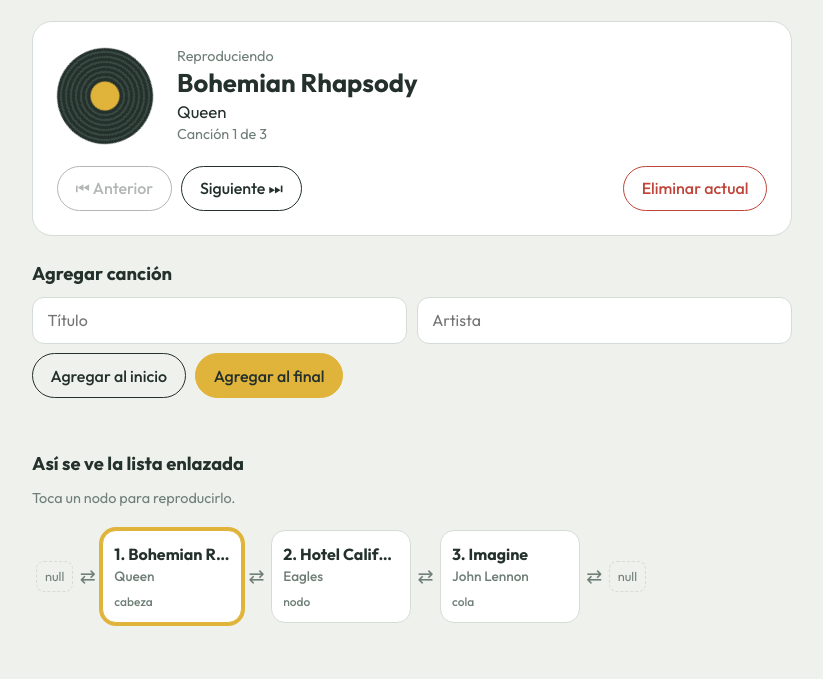
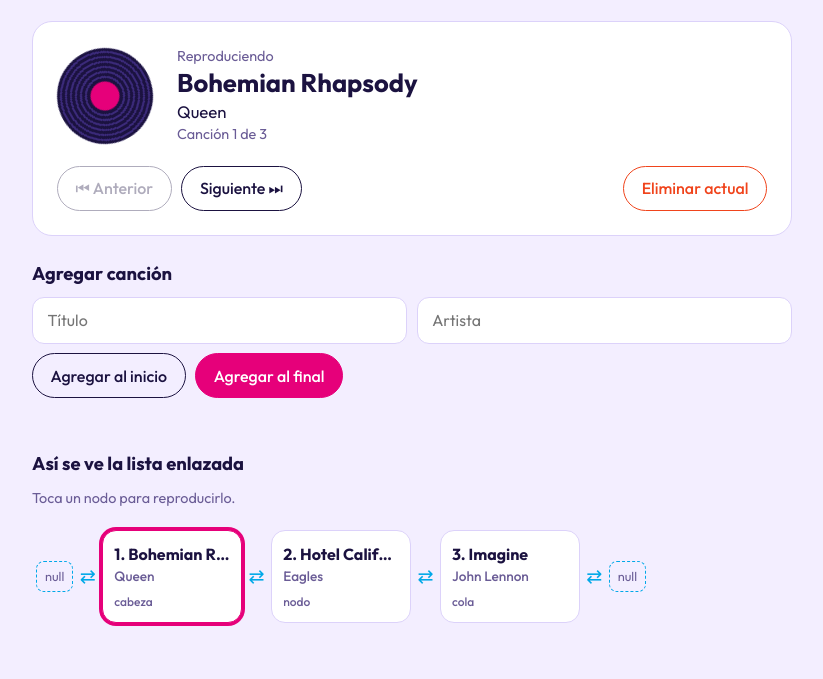
Before and after one commit to Logicainformatica18/navegador, a plain HTML site: page index.html in a window 1280 px wide. Shown: the part 121-800 px from the top of the page, without its empty margins (228-1051 px from the left). Drawn offline with Linux system fonts and the light colour scheme.

Commit message:
cambiando diseño
Updated color variables and styles for better theming.

```diff
--- a/styles.css
+++ b/styles.css
@@ -1,24 +1,30 @@
 :root {
-  --fondo: #EEF1EC;
+  --fondo: #F3EEFF;
   --superficie: #FFFFFF;
-  --tinta: #23302B;
-  --suave: #6F7F77;
-  --acento: #E0B33A;
-  --acento-oscuro: #B88A14;
-  --peligro: #C0453A;
-  --borde: #D5DCD6;
+  --tinta: #1B1240;
+  --suave: #6A5C96;
+  --acento: #E6007A;
+  --acento-oscuro: #B8005F;
+  --secundario: #00A8E8;
+  --peligro: #F0441C;
+  --borde: #DCD2FA;
+  --sobre-acento: #FFFFFF;
+  --surco: #3B2A7A;
 }
 
 @media (prefers-color-scheme: dark) {
   :root {
-    --fondo: #19211E;
-    --superficie: #232D29;
-    --tinta: #E6ECE8;
-    --suave: #9AA8A1;
-    --acento: #E9C25A;
-    --acento-oscuro: #E9C25A;
-    --peligro: #E2685D;
-    --borde: #34413B;
+    --fondo: #120B2E;
+    --superficie: #1E1547;
+    --tinta: #F2EEFF;
+    --suave: #A99CD6;
+    --acento: #FF4FA3;
+    --acento-oscuro: #FF7AB9;
+    --secundario: #3DDCFF;
+    --peligro: #FF7A45;
+    --borde: #34296B;
+    --sobre-acento: #1B1240;
+    --surco: #4A3A96;
   }
 }
 
@@ -47,6 +53,10 @@ body {
   font-size: 2.6rem;
   font-weight: 700;
   letter-spacing: -0.02em;
+  background: linear-gradient(90deg, var(--acento), #8B3DFF, var(--secundario));
+  -webkit-background-clip: text;
+  background-clip: text;
+  color: transparent;
 }
 
 .encabezado p {
@@ -71,7 +81,7 @@ body {
   border-radius: 50%;
   background:
     radial-gradient(circle, var(--acento) 0 14px, var(--tinta) 15px 17px, transparent 18px),
-    repeating-radial-gradient(circle, var(--tinta) 0 3px, #3A4A43 3px 5px);
+    repeating-radial-gradient(circle, var(--tinta) 0 3px, var(--surco) 3px 5px);
 }
 
 .disco.girando {
@@ -142,13 +152,13 @@ button:disabled {
 button.principal {
   background: var(--acento);
   border-color: var(--acento);
-  color: #23302B;
+  color: var(--sobre-acento);
 }
 
 button.principal:hover {
   background: var(--acento-oscuro);
   border-color: var(--acento-oscuro);
-  color: #23302B;
+  color: var(--sobre-acento);
 }
 
 button.peligro {
@@ -226,7 +236,7 @@ input {
 }
 
 .nodo:hover {
-  border-color: var(--tinta);
+  border-color: var(--secundario);
 }
 
 .nodo.activo {
@@ -257,7 +267,7 @@ input {
 
 .flecha {
   flex: 0 0 auto;
-  color: var(--suave);
+  color: var(--secundario);
   font-size: 1.2rem;
 }
 
@@ -265,7 +275,7 @@ input {
   flex: 0 0 auto;
   font-size: 0.8rem;
   color: var(--suave);
-  border: 1.5px dashed var(--borde);
+  border: 1.5px dashed var(--secundario);
   border-radius: 8px;
   padding: 0.3rem 0.5rem;
 }
```
